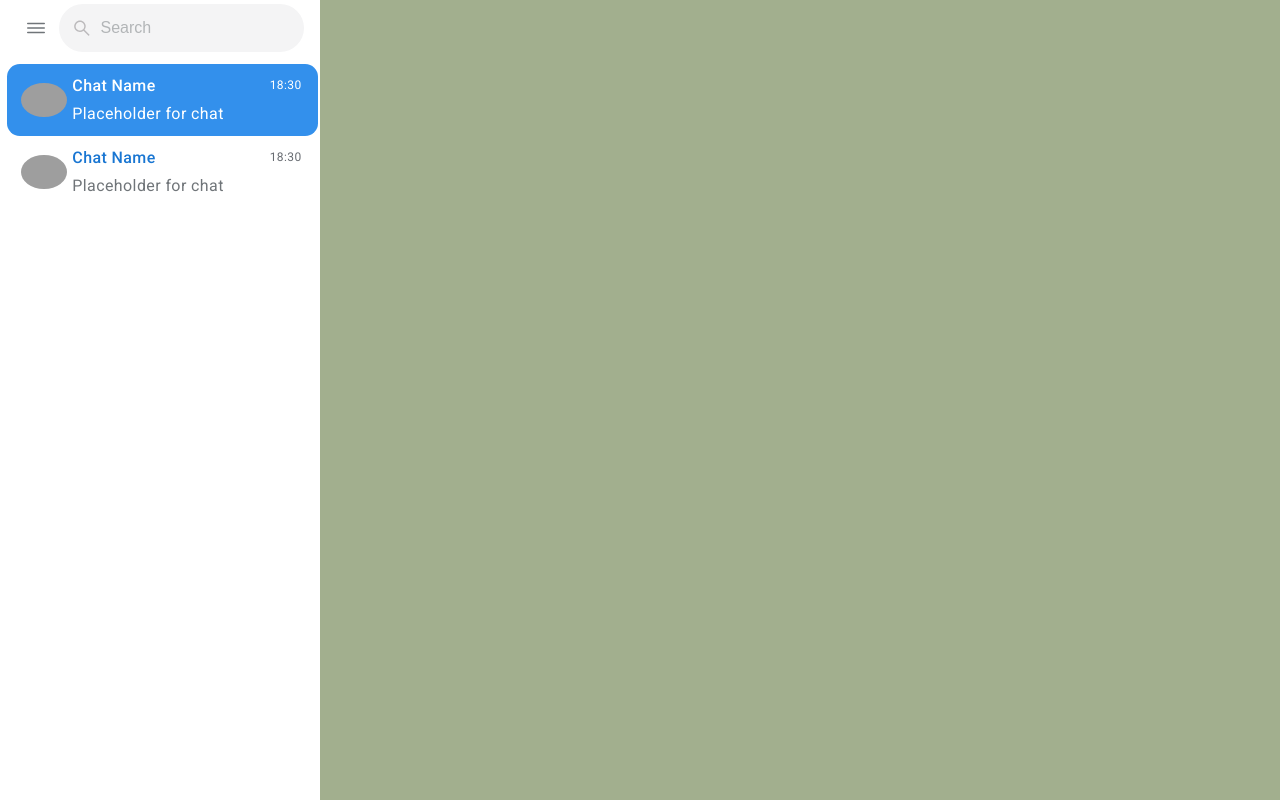
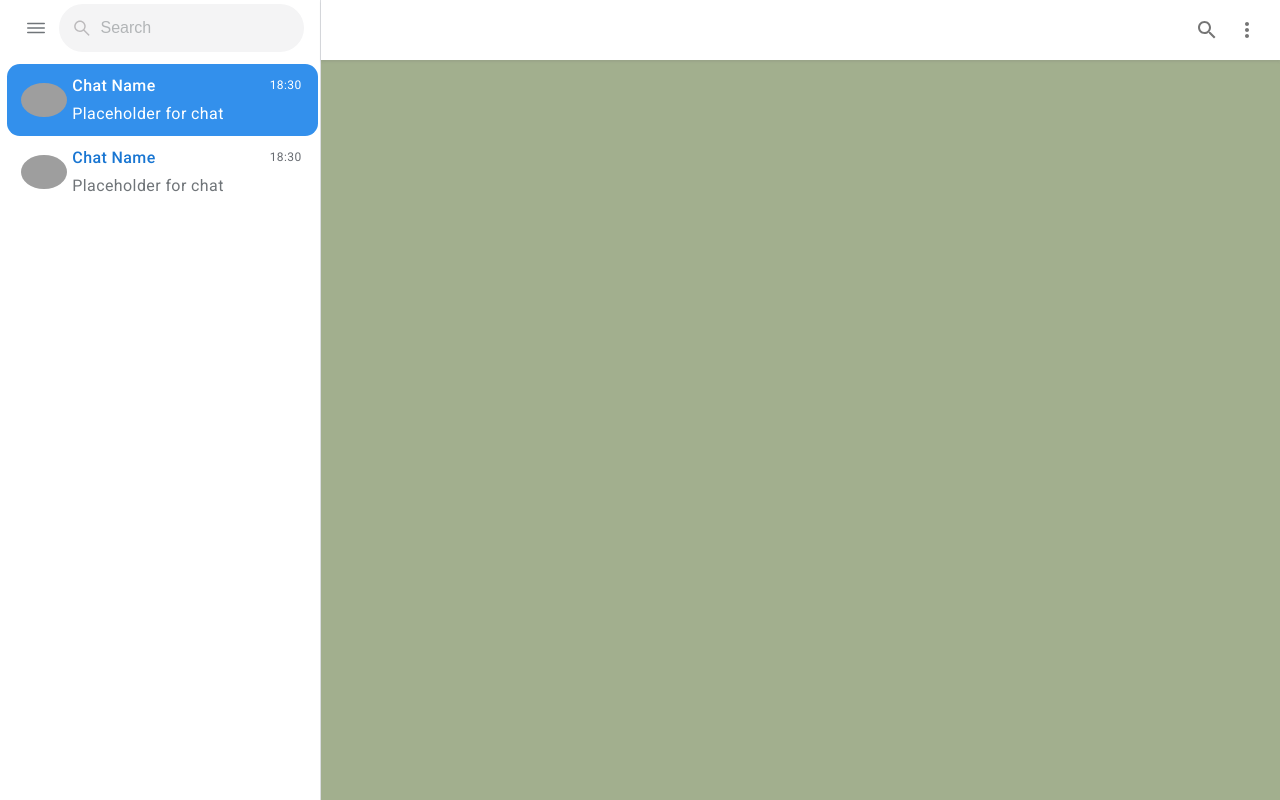
Before and after one commit to cgarrigoza97/chat-app, a React (Create React App) app: page / in a window 1280 px wide. Built offline with nearby package versions, Linux system fonts and the light colour scheme; grey boxes are pictures that could not be loaded.

Commit message:
Start header layout

```diff
--- a/package.json
+++ b/package.json
@@ -5,6 +5,7 @@
   "dependencies": {
     "@emotion/react": "^11.8.1",
     "@emotion/styled": "^11.8.1",
+    "@mui/icons-material": "^5.5.0",
     "@mui/material": "^5.5.0",
     "@testing-library/jest-dom": "^5.16.2",
     "@testing-library/react": "^12.1.2",
--- a/src/components/Header/Header.module.css
+++ b/src/components/Header/Header.module.css
@@ -1,8 +1,21 @@
 
 
 .header {
-    grid-area: header;
     background: var(--bg-color-1);
     height: var(--header-height);
     width: 100%;
+    display: flex;
+    justify-content: space-between;
+    box-shadow: 0 2px 2px var(--color-light-shadow);
+    box-sizing: border-box;
+    padding-top: 0.5rem;
+    padding-bottom: 0.5rem;
+    padding-left: 1.54rem;
+    padding-right: 0.8125rem;
 }
+
+.headerBtnContainer {
+    height: 100%;
+    display: flex;
+    align-items: center;
+}
--- a/src/components/Header/Header.tsx
+++ b/src/components/Header/Header.tsx
@@ -1,8 +1,23 @@
+import { IconButton } from '@mui/material'
+import SearchIcon from '@mui/icons-material/Search'
+import MoreVertIcon from '@mui/icons-material/MoreVert'
 import styles from  './Header.module.css'
 
 
 export const Header = () => {
     return (
-        <div className={ styles.header }></div>
+        <div className={ styles.header }>
+            <div></div>
+
+            <div className={ styles.headerBtnContainer }>
+                <IconButton aria-label='search'>
+                    <SearchIcon />
+                </IconButton>
+
+                <IconButton aria-label='more'>
+                    <MoreVertIcon />
+                </IconButton>
+            </div>
+        </div>
     )
 }
--- a/src/components/MainContent/MainContent.module.css
+++ b/src/components/MainContent/MainContent.module.css
@@ -1,8 +1,9 @@
 
 
 .mainContent {
-    grid-area: maincontent;
     background: var(--bg-color-2);
     width: 100%;
     height: 100%;
+    border-left: 1px solid var(--border-color);
+    box-sizing: border-box;
 }
--- a/src/components/MainContent/MainContent.tsx
+++ b/src/components/MainContent/MainContent.tsx
@@ -1,8 +1,11 @@
+import { Header } from '../Header/Header'
 import styles from './MainContent.module.css'
 
 
 export const MainContent = () => {
     return (
-        <div className={ styles.mainContent }></div>
+        <div className={ styles.mainContent }>
+            <Header />
+        </div>
     )
 }
--- a/src/index.css
+++ b/src/index.css
@@ -6,6 +6,8 @@
   --gray: #BCBABC;
   --gray-2: 112, 117, 121;
   --gray-3: #686c72;
+  --gray-4: rgb(218,220,224);
+  --gray-5: rgba(114,114,114,0.168627);
 }
 
 
@@ -26,6 +28,8 @@ body {
   --text-color-1: var(--gray-3);
   --text-color-2: rgb(var(--gray-2));
   --text-color-3: white;
+  --border-color: var(--gray-4);
+  --color-light-shadow: var(--gray-5);
   --animation-speed: 150ms;
 }
 
```
Also changed, not shown: 1 other file (tests, documents, lock files or other folders).
